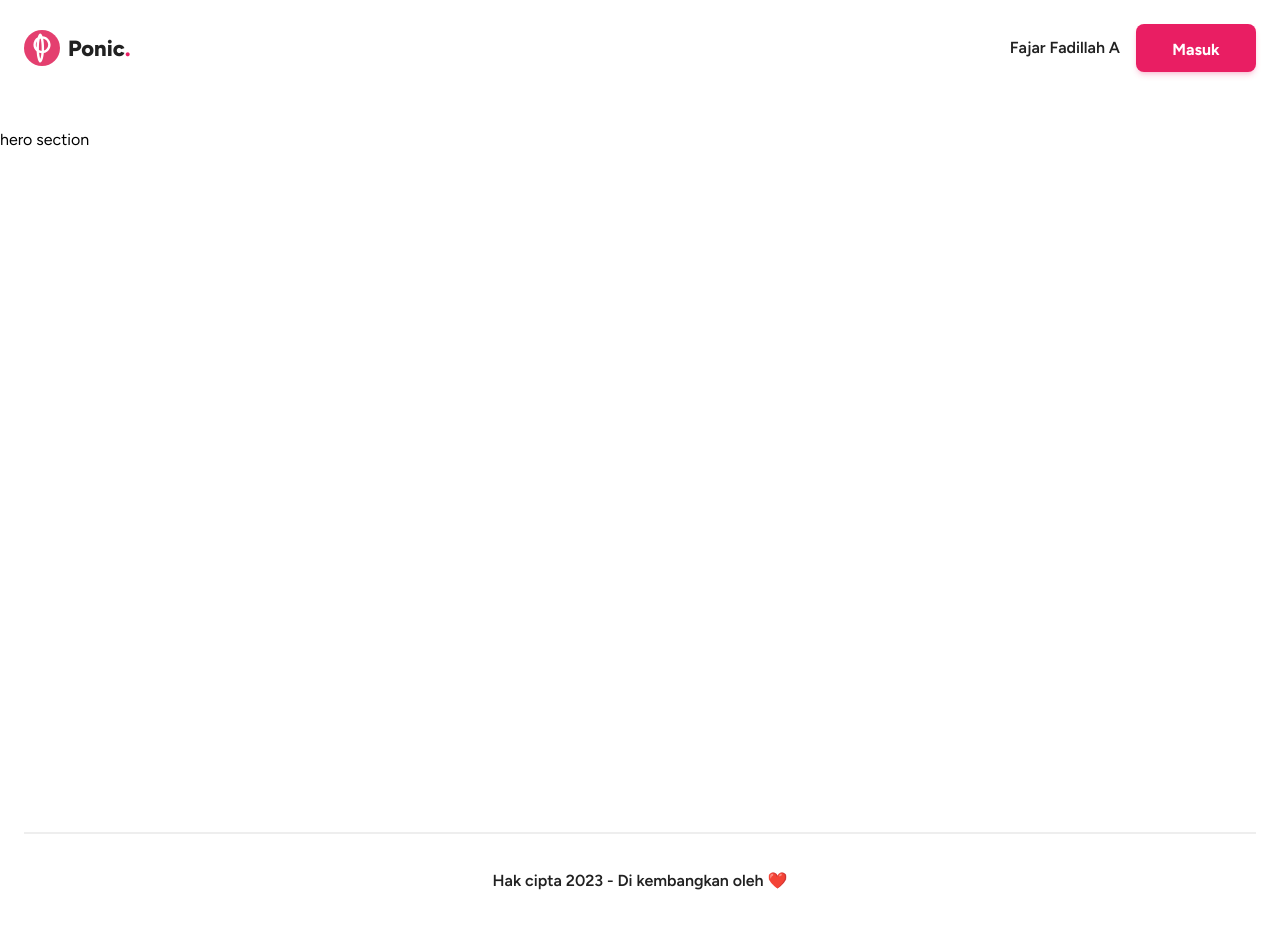
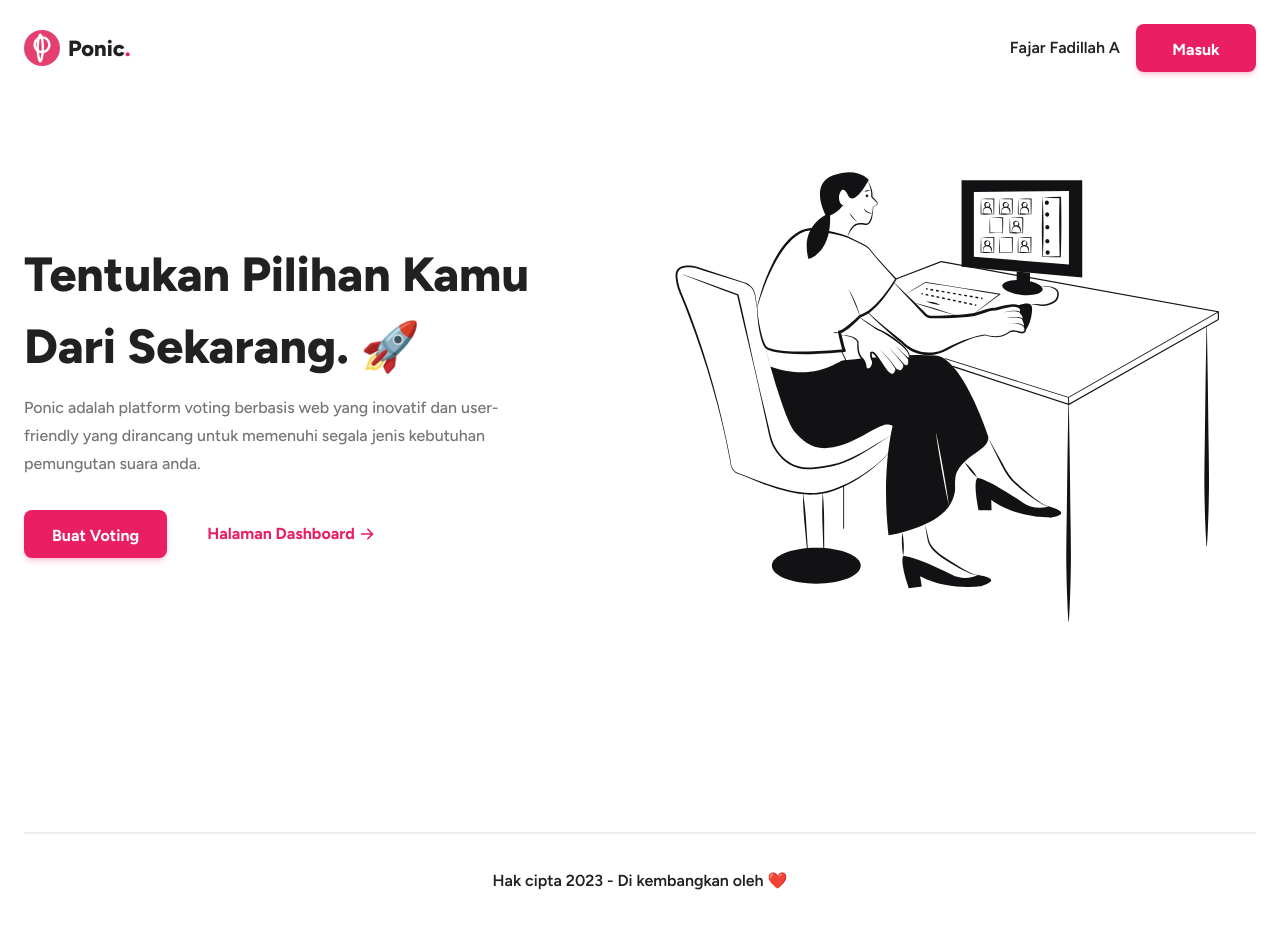
Before and after one commit to fajarfadillahh/ponic-voting-web-application, a Next.js app: page / in a window 1280 px wide. Built offline with nearby package versions, Linux system fonts and the light colour scheme.

Commit message:
modified Home page

```diff
--- a/pages/index.jsx
+++ b/pages/index.jsx
@@ -1,4 +1,6 @@
 import Head from "next/head";
+import Image from "next/image";
+import { HiArrowRight } from "react-icons/hi";
 
 // import material-components
 import { Button } from "@material-tailwind/react";
@@ -18,7 +20,44 @@ export default function Home() {
 
       <Layout>
         {/* ==== hero section ==== */}
-        <section className="pb-16 pt-32">hero section</section>
+        <section className="pb-16 pt-40">
+          <div className="container grid grid-cols-2 items-center gap-8">
+            <div>
+              <h1 className="section-title max-w-[520px] text-[48px]">
+                Tentukan pilihan kamu dari sekarang. 🚀
+              </h1>
+              <p className="section-text max-w-[490px] pb-8">
+                Ponic adalah platform voting berbasis web yang inovatif dan
+                user-friendly yang dirancang untuk memenuhi segala jenis
+                kebutuhan pemungutan suara anda.
+              </p>
+              <div className="inline-flex items-center gap-3">
+                <Button
+                  size="lg"
+                  color="pink"
+                  className="h-[48px] text-base font-bold capitalize"
+                >
+                  Buat voting
+                </Button>
+                <Button
+                  size="lg"
+                  variant="text"
+                  className="inline-flex h-[48px] items-center gap-1 text-base font-bold capitalize text-pink-500"
+                >
+                  Halaman dashboard
+                  <HiArrowRight />
+                </Button>
+              </div>
+            </div>
+
+            <Image
+              src="/assets/img-1.svg"
+              alt="hero img"
+              width={580}
+              height={475}
+            />
+          </div>
+        </section>
       </Layout>
     </>
   );
--- a/styles/globals.css
+++ b/styles/globals.css
@@ -10,7 +10,7 @@
 @layer components {
   /* section class */
   .section-title {
-    @apply mb-3 text-[42px] font-extrabold text-gray-900;
+    @apply mb-3 text-[42px] font-extrabold capitalize text-gray-900;
   }
   .section-text {
     @apply text-[16px] font-medium leading-[175%] text-gray-600;
```
